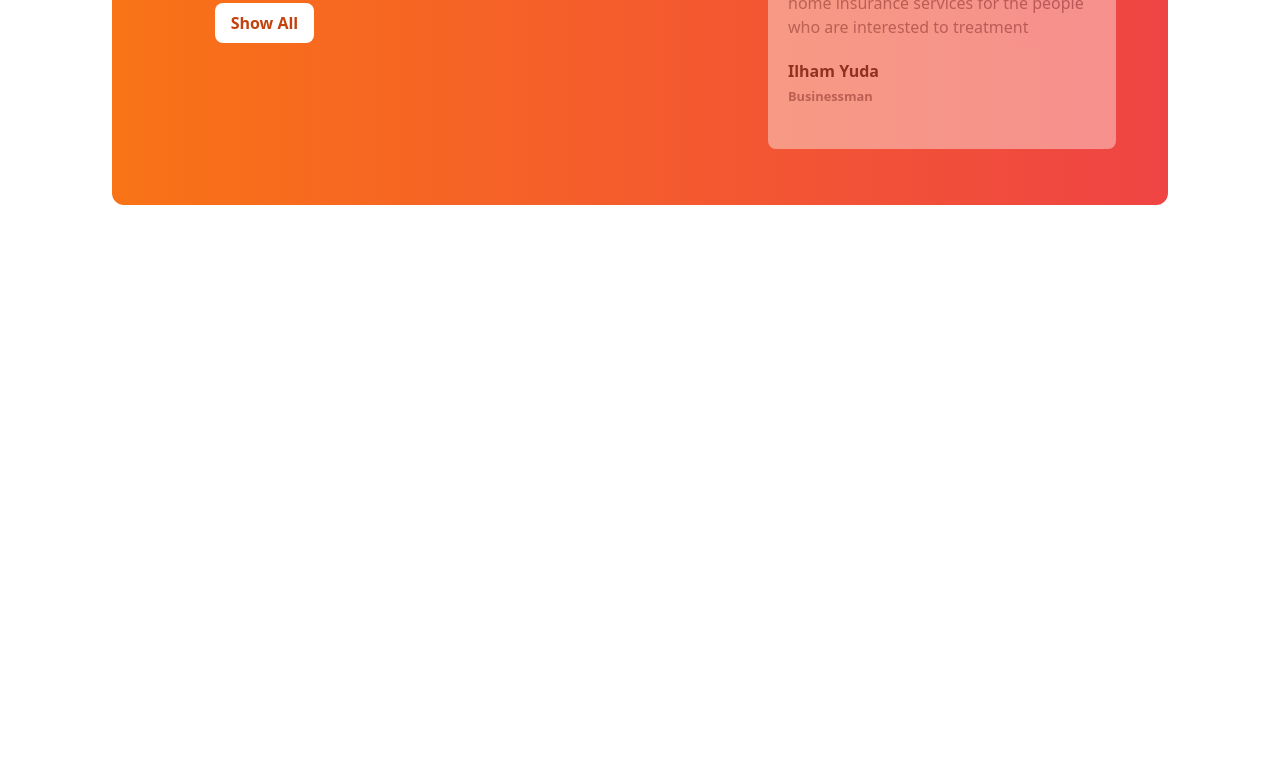
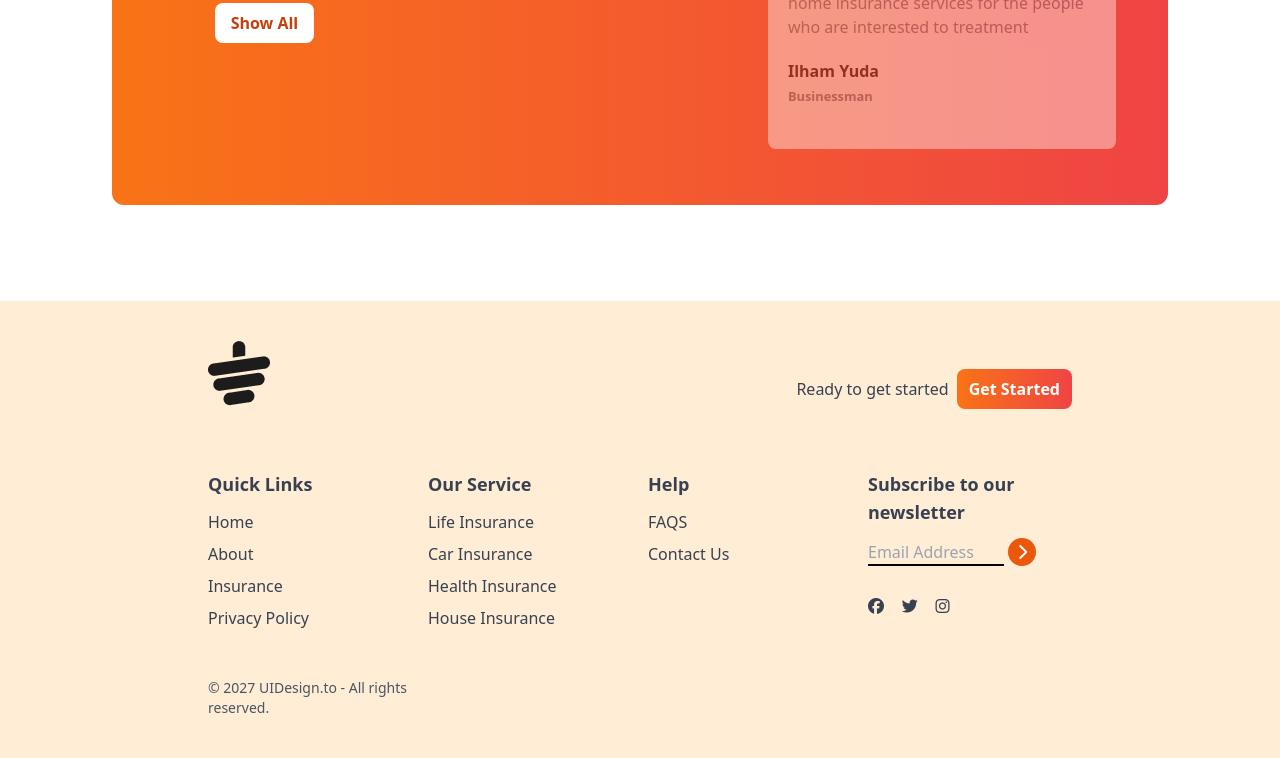
Before and after one commit to ela60/Tea-House-Using-Tailwind, a plain HTML site: page index.html in a window 1280 px wide. Shown: the part 2239-2997 px from the top of the page. Before the commit the page ends 2540 px from the top, so only its background shows below. Drawn offline with nearby package versions, Linux system fonts and the light colour scheme.

Commit message:
footer done

```diff
--- a/index.html
+++ b/index.html
@@ -20,6 +20,10 @@
             extend: {
               colors: {
                 clifford: '#da373d',
+              },
+              fontFamily:
+              {
+                manrope: ["Manrope", sans-serif],
               }
             }
           }
@@ -27,7 +31,7 @@
       </script>
 
 </head>
-<body>
+<body class="font-manrop">
 
     <!-- main content -->
      <main class="max-w-screen-xl mx-auto px-16 lg:px-28">
@@ -224,6 +228,86 @@ tea time at The <br> Tea House
                   </div>
             </div>
           </section>
+
+          <!-- New section -->
+           <section>
+
+           </section>
      </main>
+
+     <!-- footer section -->
+      <footer class="bg-orange-100  text-gray-700 py-10 px-4 md:px-16">
+        <div class="w-9/12 mx-auto">
+            <!-- logo  -->
+             <div class="mb-8 flex justify-between">
+                <img class="mb-8" src="images/cup.png" alt="">
+                <div class="flex items-center gap-2">
+                    <h4>Ready to get started</h4>
+                    <button class="bg-gradient-to-r from-orange-500 to-red-500 ... px-3 py-2 rounded-lg text-white font-bold">Get Started</button>
+
+                </div>
+             </div>
+
+             <!-- links -->
+              <div class="grid grid-cols-1 md:grid-cols-2 lg:grid-cols-4 gap-4">
+
+                <!-- first column -->
+                 <div>
+                    <h3 class="font-semibold text-lg mb-3">Quick Links</h3>
+                 <ul class="space-y-2">
+                    <li><a  class="hover:text-orange-600"   href="">Home</a></li>
+                    <li><a  class="hover:text-orange-600"   href="">About</a></li>
+                    <li><a  class="hover:text-orange-600"   href="">Insurance</a></li>
+                    <li><a  class="hover:text-orange-600"   href="">Privacy Policy</a></li>
+
+                 </ul>
+                 </div>
+                <!-- 2nd column -->
+                 <div>
+                    <h3 class="font-semibold text-lg mb-3">Our Service</h3>
+                 <ul class="space-y-2">
+                    <li><a  class="hover:text-orange-600"   href="">Life Insurance</a></li>
+                    <li><a  class="hover:text-orange-600"   href="">Car Insurance</a></li>
+                    <li><a  class="hover:text-orange-600"   href=""> Health Insurance</a></li>
+                    <li><a  class="hover:text-orange-600"   href="">House Insurance</a></li>
+
+                 </ul>
+                 </div>
+                <!-- Third column -->
+                 <div>
+                    <h3 class="font-semibold text-lg mb-3">Help</h3>
+                 <ul class="space-y-2">
+                    <li><a  class="hover:text-orange-600"   href="">FAQS</a></li>
+                    <li><a  class="hover:text-orange-600"   href="">Contact Us</a></li>
+                 </ul>
+                 </div>
+                 <!-- fourth Column -->
+                  <div>
+                    <h3 class="font-semibold text-lg mb-3">Subscribe to our newsletter</h3>
+                    <div class="flex flex-col space-y-2">
+                        <div>
+                            <input placeholder="Email Address"  type="text" class="bg-transparent border-b-2 border-black w-4/6  ">
+                            <i class="fa-solid fa-chevron-right w-7 h-7 bg-orange-600 inline-flex rounded-full text-white justify-center items-center"></i>
+
+                            <!-- Social icons -->
+                             <div class="flex justify-between w-2/5 mb-2 mt-8">
+                                <i class="fa-brands fa-facebook"></i>
+                                <i class="fa-brands fa-twitter"></i>
+                                <i class="fa-brands fa-instagram"></i>
+
+                             </div>
+                        </div>
+
+                    </div>
+                  </div>
+                  <div class="items-center pt-4 mt-4  ">
+                    <p class="text-sm text-gray-600">© 2027 UIDesign.to - All rights reserved.</p>
+                  </div>
+
+              </div>
+
+        </div>
+
+      </footer>
 </body>
 </html>
```
